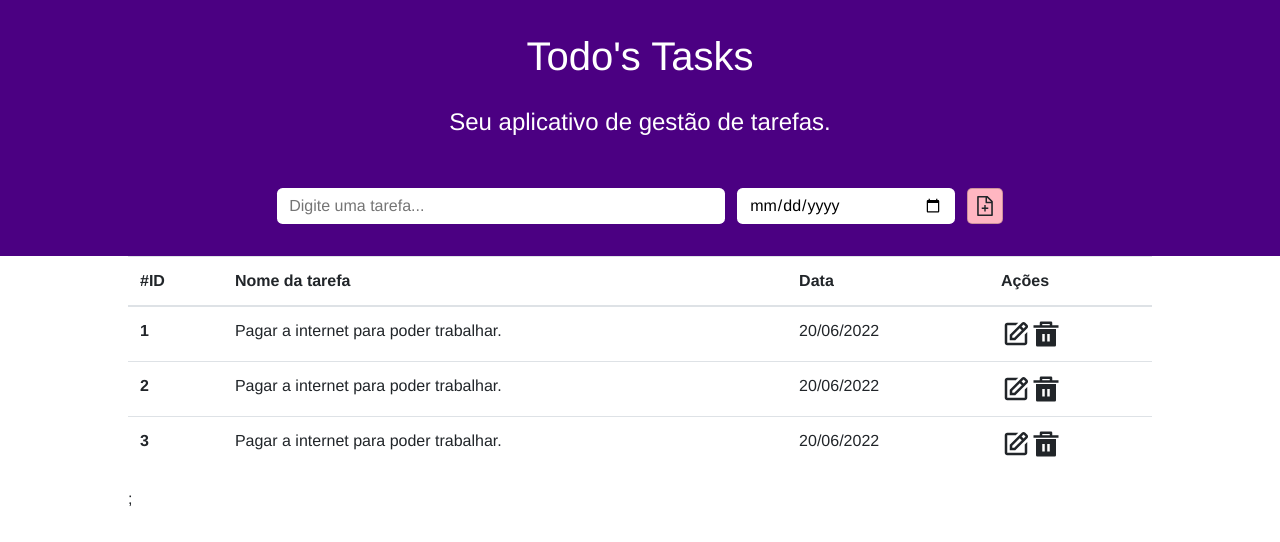
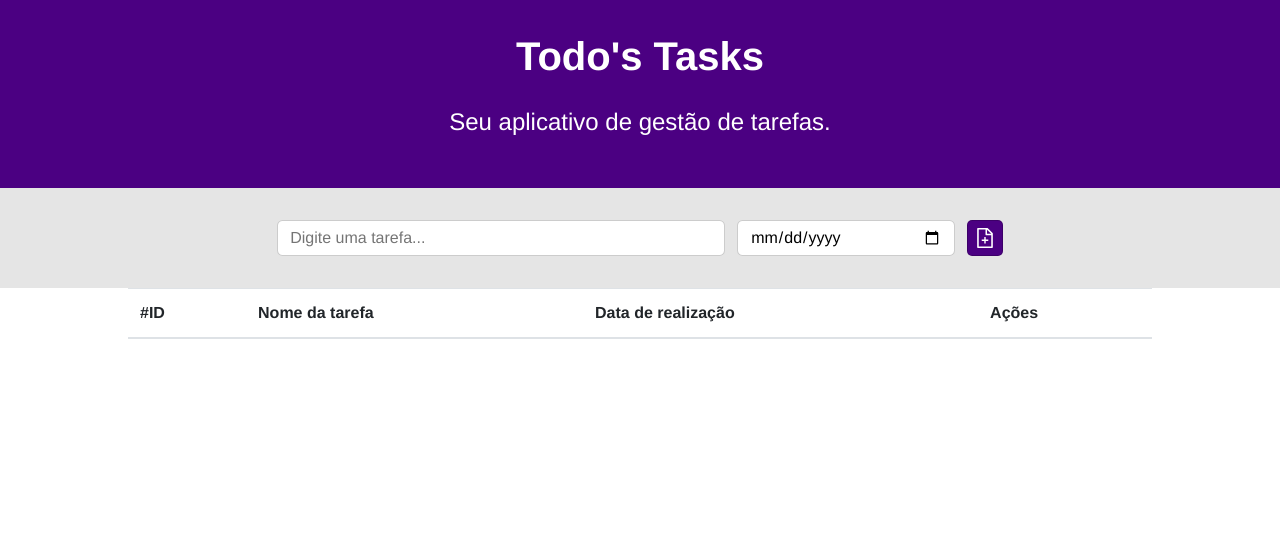
Before and after one commit to costaadiego1989/my-todo-task, a React (Create React App) app: page / in a window 1280 px wide. Shown: the top 542 px of the page. Built offline with nearby package versions, Linux system fonts and the light colour scheme.

Commit message:
feat: adicionado funcionalidade de adicionar item na lista.

```diff
--- a/src/components/Button/style.css
+++ b/src/components/Button/style.css
@@ -2,7 +2,8 @@
   width: 2.25rem;
   height: 2.25rem;
   border-radius: 5px;
-  background-color:lightpink;
+  background-color:indigo;
+  color: white;
   padding: 0.35rem;
   transition: 0.5s;
   -webkit-transform: scale(1);
--- a/src/components/Header/index.jsx
+++ b/src/components/Header/index.jsx
@@ -1,60 +1,11 @@
 import "./style.css";
-import { Input } from "../Input";
-import { Button } from "../Button";
-import { useState } from "react";
-import { UseTasksListContext } from "../../mock";
 
 export const Header = () => {
-  let initialTasks = [];
-
-  const [taskName, setTaskName] = useState("");
-  const [date, setDate] = useState("");
-  const [id, setId] = useState(1);
-  const [tasks, setTasks] = useState(initialTasks);
-
-  const globalTasksList = UseTasksListContext(tasks);
-
-  const handleClick = () => {
-    try {
-      if (taskName && date) {
-        const newTask = {
-          id: id,
-          taskName: taskName,
-          date: date,
-        };
-        setTaskName("");
-        setDate("");
-        setId(id + 1);
-        const newList = tasks.concat(newTask);
-        setTasks(newList);
-        console.log(tasks);
-      }
-    } catch (error) {
-      console.log(error);
-    }
-  };
-
   return (
     <header className="containerHeader">
       <div className="contentHeader">
         <h2>Todo's Tasks</h2>
         <p>Seu aplicativo de gestão de tarefas.</p>
-        <div className="containerSearch">
-          <Input
-            type="text"
-            name="tasks"
-            placeholder="Digite uma tarefa..."
-            value={taskName}
-            onChange={(e) => setTaskName(e.target.value)}
-          />
-          <Input
-            type="date"
-            name="DataTasks"
-            value={date}
-            onChange={(e) => setDate(e.target.value)}
-          />
-          <Button text="Adicionar" onClick={handleClick} />
-        </div>
       </div>
     </header>
   );
--- a/src/components/Header/style.css
+++ b/src/components/Header/style.css
@@ -22,17 +22,10 @@
     font-size: 2.5rem;
     color: white;
     padding-bottom: 1rem;
+    font-weight: bold;
 }
 
 .contentHeader p {
     font-size: 1.5rem;
     color: white;
-    padding-bottom: 2rem;
 }
-
-.containerSearch {
-    display: flex;
-    flex-direction: row;
-    align-items: center;
-    gap: 0.75rem;
-}
--- a/src/components/Input/style.css
+++ b/src/components/Input/style.css
@@ -3,7 +3,7 @@ input[type="text"], input[type="date"] {
     height: 2.25rem;
     padding: 0 0.75rem;
     border-radius: 0.35rem;
-    border: none;
+    border: 1px solid rgba(0, 0, 0, 0.2);
 }
 
 input[type="date"] {
--- a/src/components/Tabela/index.jsx
+++ b/src/components/Tabela/index.jsx
@@ -1,24 +1,76 @@
 import "./style.css";
 import { BiEdit } from "react-icons/bi";
 import { RiDeleteBin5Fill } from "react-icons/ri";
+import { useState } from "react";
+import { Input } from "../Input";
+import { Button } from "../Button";
 
 export const Tabela = () => {
+  let initialTasks = [];
+
+  const [taskName, setTaskName] = useState("");
+  const [date, setDate] = useState("");
+  const [id, setId] = useState(1);
+  const [tasks, setTasks] = useState(initialTasks);
+
+  const handleClick = () => {
+    try {
+      if (taskName && date) {
+        const newTask = {
+          id: id,
+          taskName: taskName,
+          date: date,
+        };
+        setTaskName("");
+        setDate("");
+        setId(id + 1);
+        const newList = tasks.concat(newTask);
+        setTasks(newList);
+        return newTask;
+      }
+    } catch (error) {
+      console.log(error);
+    }
+  };
   return (
+    <>
+      <div className="contentSearch">
+        <div className="containerSearch">
+          <Input
+            type="text"
+            name="tasks"
+            placeholder="Digite uma tarefa..."
+            value={taskName}
+            onChange={(e) => setTaskName(e.target.value)}
+          />
+          <Input
+            type="date"
+            name="DataTasks"
+            value={date}
+            onChange={(e) => setDate(e.target.value)}
+          />
+          <Button text="Adicionar" onClick={handleClick} />
+        </div>
+      </div>
+
       <div className="containerTable">
-      <table className="table">
+        <table class="table table-striped">
           <thead>
             <tr>
               <th scope="col">#ID</th>
               <th scope="col">Nome da tarefa</th>
-            <th scope="col">Data</th>
+              <th scope="col">Data de realização</th>
               <th scope="col">Ações</th>
             </tr>
           </thead>
           <tbody>
+            {tasks.map((task) => {
+              return (
+                <>
                   <tr>
-            <th scope="row">1</th>
-            <td>Pagar a internet para poder trabalhar.</td>
-            <td>20/06/2022</td>
+                    <th scope="row">{task.id}</th>
+                    <td>{task.taskName}</td>
+                    <td>{task.date}</td>
                     <td>
                       <div>
                         <BiEdit size={30} />
@@ -26,31 +78,12 @@ export const Tabela = () => {
                       </div>
                     </td>
                   </tr>
-          <tr>
-            <th scope="row">2</th>
-            <td>Pagar a internet para poder trabalhar.</td>
-            <td>20/06/2022</td>
-            <td>
-              <div>
-                <BiEdit size={30} />
-                <RiDeleteBin5Fill size={30} />
-              </div>
-            </td>
-          </tr>
-          <tr>
-            <th scope="row">3</th>
-            <td>Pagar a internet para poder trabalhar.</td>
-            <td>20/06/2022</td>
-            <td>
-              <div>
-                <BiEdit size={30} />
-                <RiDeleteBin5Fill size={30} />
-              </div>
-            </td>
-          </tr>
+                </>
+              );
+            })}
           </tbody>
         </table>
-      ;
       </div>
+    </>
   );
 };
--- a/src/components/Tabela/style.css
+++ b/src/components/Tabela/style.css
@@ -2,3 +2,19 @@
     width: 80vw;
     margin: 0 auto;
 }
+
+.containerSearch {
+    display: flex;
+    flex-direction: row;
+    align-items: center;
+    gap: 0.75rem;
+}
+
+.contentSearch {
+    display: flex;
+    flex-direction: column;
+    align-items: center;
+    padding: 2rem;
+    width: 100vw;
+    background-color:rgba(0, 0, 0, 0.1);
+}
--- a/src/mock.jsx
+++ b/src/mock.jsx
@@ -1,7 +1,9 @@
 import { createContext, useContext } from "react";
 
-export const tasksListContext = createContext();
+const initialState = [];
 
-export const UseTasksListContext = () => {
-    return useContext(tasksListContext);
+export const createTasksListContext = createContext(initialState);
+
+export const useTasksListContext = () => {
+    return useContext(createTasksListContext);
 }
```
Lines whose indentation alone changed are shown as unchanged.
